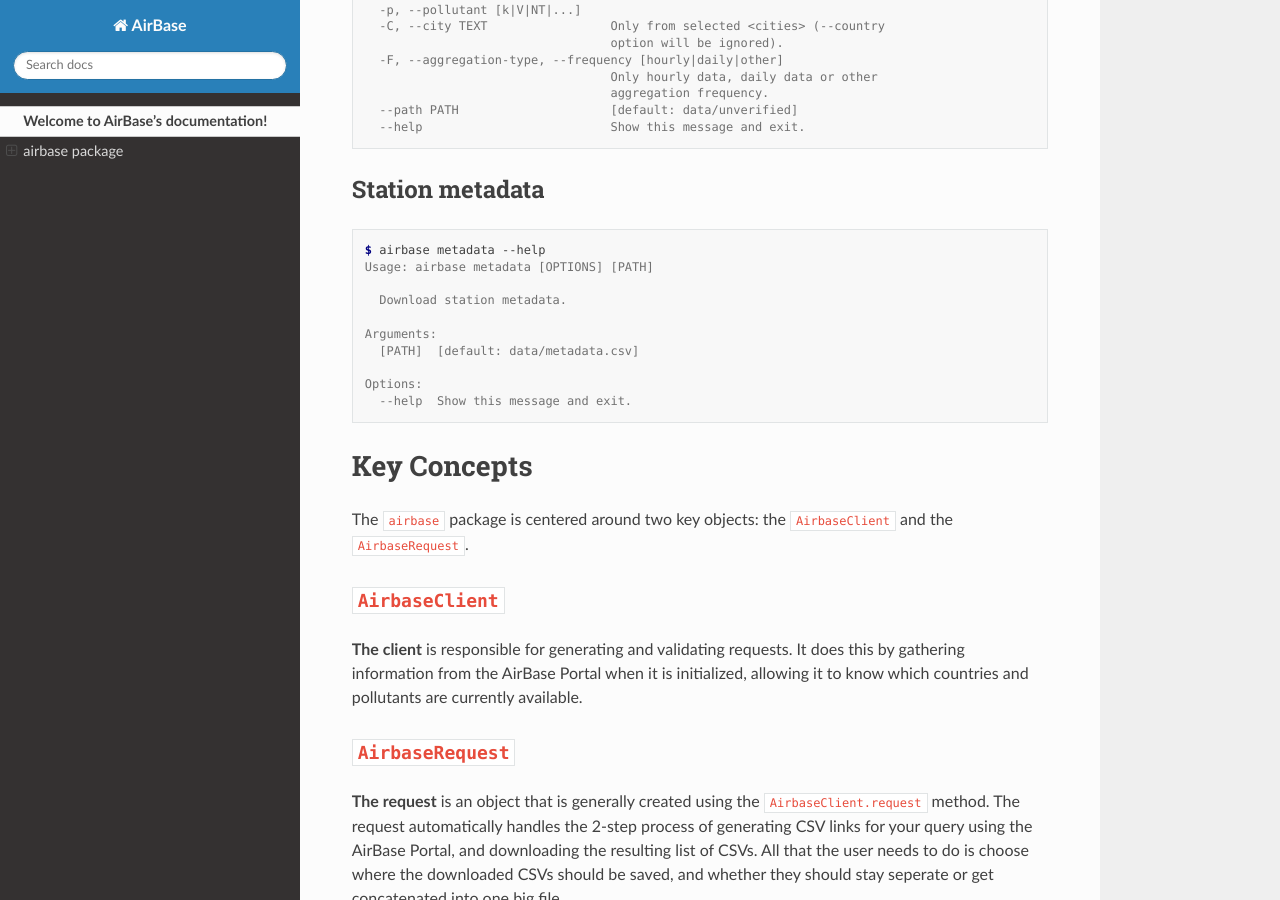
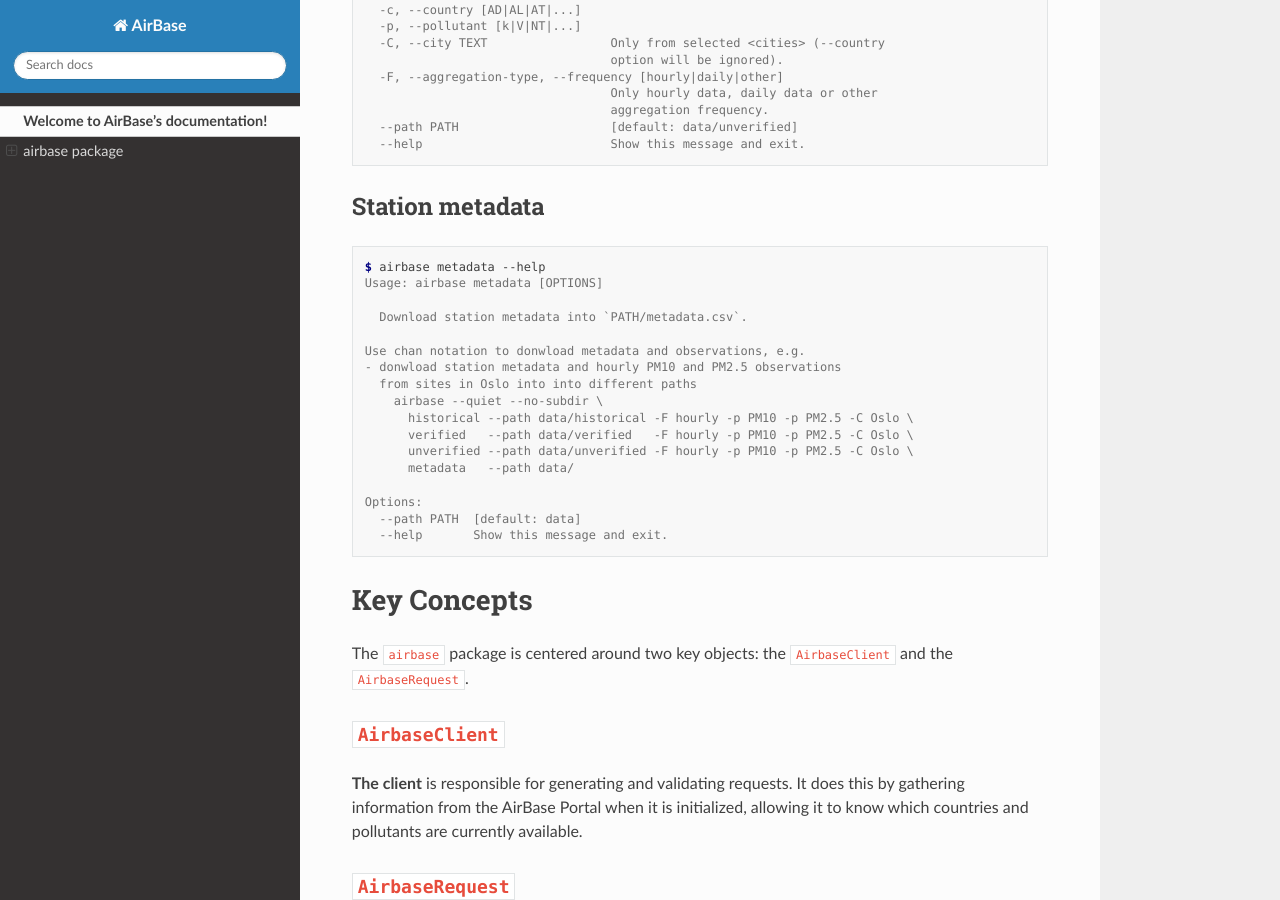
Before and after one commit to JohnPaton/airbase, a Sphinx documentation site: the page built from docs/source/index.rst, in a window 1280 px wide and 900 px high, scrolled down 3454 px. Built offline with Sphinx 7.4.7 and the Read the Docs theme 3.1.0, drawn with Linux system fonts in a browser that asks for light colours; some of the changed text lies outside the part shown.

Commit message:
CLI metadata w/--path option

```diff
--- a/docs/source/index.rst
+++ b/docs/source/index.rst
@@ -87,7 +87,7 @@
    Use -c/--country and -p/--pollutant to restrict the download specific countries and pollutants,
    or -C/--city and -p/--pollutant to restrict the download specific cities and pollutants, e.g.
    - download verified hourly and daily PM10 and PM2.5 observations from sites in Oslo
-     to different (existing) paths in order to avoid filename collisions
+     into different (existing) paths in order to avoid filename collisions
      airbase --no-subdir \
        verified -p PM10 -p PM2.5 -C Oslo -F daily  --path data/daily \
        verified -p PM10 -p PM2.5 -C Oslo -F hourly --path data/hourly
@@ -106,6 +106,7 @@
    historical  Historical Airbase data delivered between 2002 and 2012...
    verified    Verified data (E1a) from 2013 to 2023 reported by countries...
    unverified  Unverified data transmitted continuously...
+   metadata    Download station metadata into `PATH/metadata.csv`.
 
 
 Historical data delivered between 2002 and 2012
@@ -205,15 +206,22 @@
 .. code-block:: console
 
    $ airbase metadata --help
-   Usage: airbase metadata [OPTIONS] [PATH]
+   Usage: airbase metadata [OPTIONS]
 
-     Download station metadata.
+     Download station metadata into `PATH/metadata.csv`.
 
-   Arguments:
-     [PATH]  [default: data/metadata.csv]
+   Use chan notation to donwload metadata and observations, e.g.
+   - donwload station metadata and hourly PM10 and PM2.5 observations
+     from sites in Oslo into into different paths
+       airbase --quiet --no-subdir \
+         historical --path data/historical -F hourly -p PM10 -p PM2.5 -C Oslo \
+         verified   --path data/verified   -F hourly -p PM10 -p PM2.5 -C Oslo \
+         unverified --path data/unverified -F hourly -p PM10 -p PM2.5 -C Oslo \
+         metadata   --path data/
 
    Options:
-     --help  Show this message and exit.
+     --path PATH  [default: data]
+     --help       Show this message and exit.
 
 Key Concepts
 ============
```
Also changed, not shown: README.md (+14 -7 lines), 2 other files.
